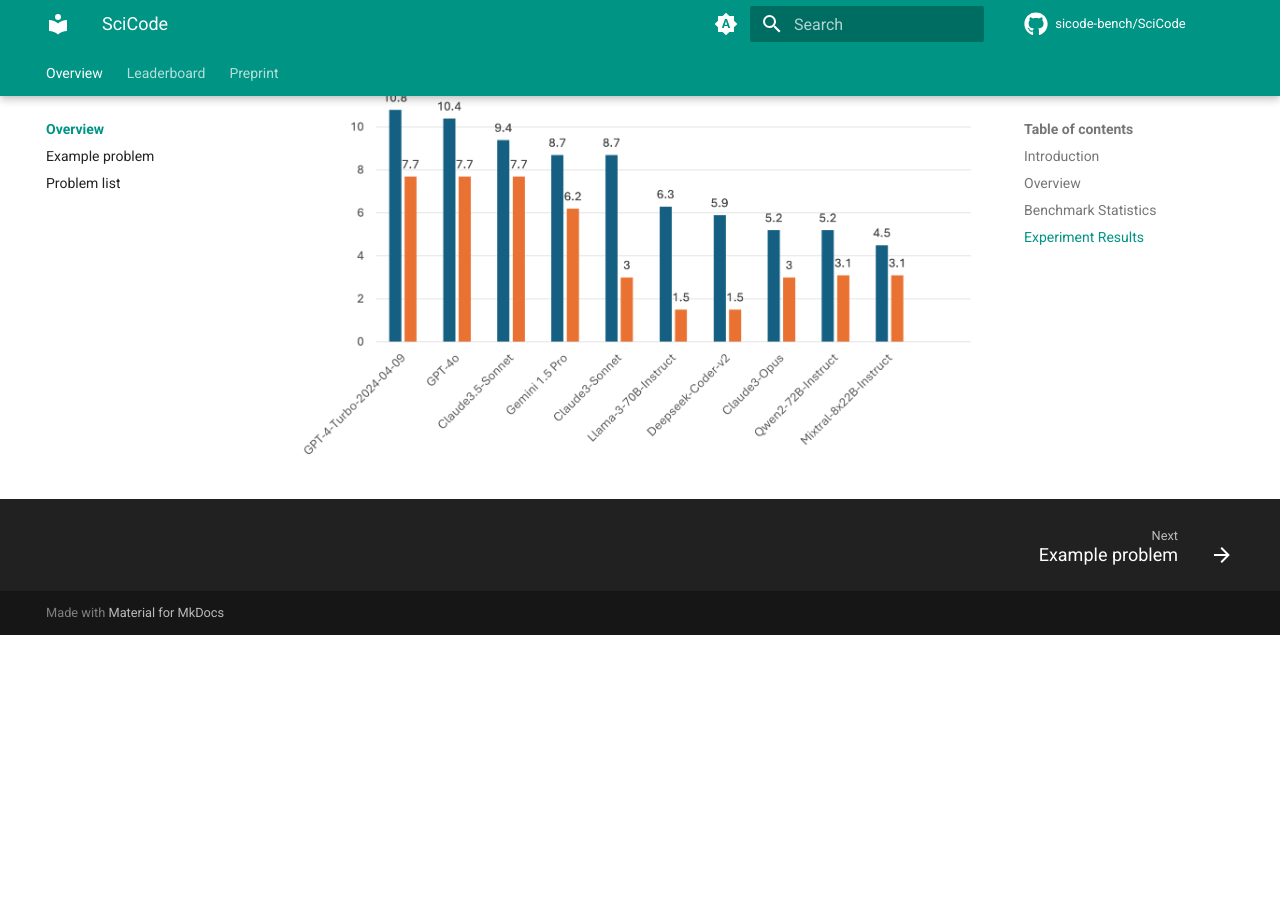
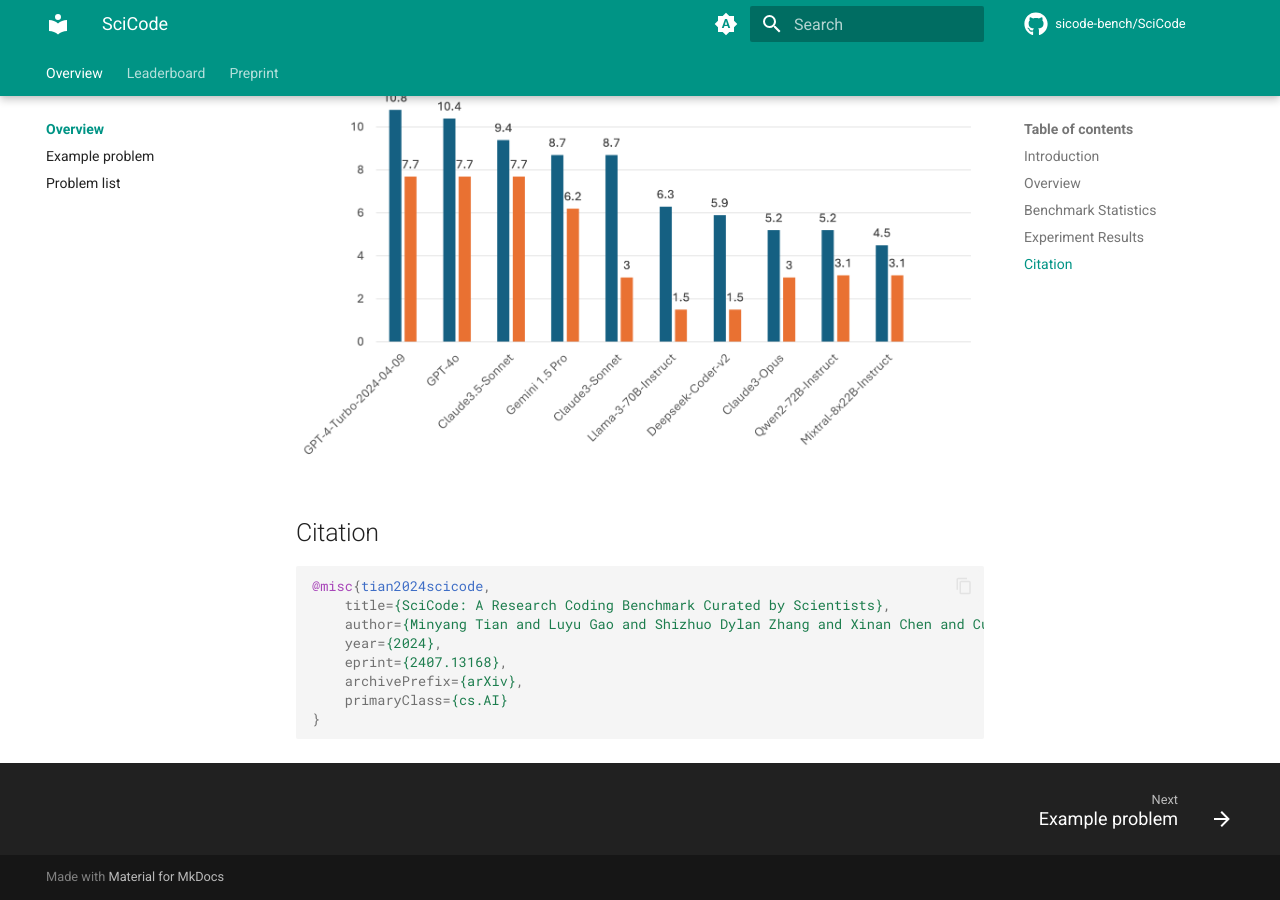
Before and after one commit to scicode-bench/scicode-bench.github.io, an MkDocs documentation site: the page built from docs/index.md, in a window 1280 px wide and 900 px high, scrolled down 4518 px. Built offline with MkDocs 1.6.1 and Material for MkDocs 9.7.7, drawn with Linux system fonts in a browser that asks for light colours; comment, search, counter and statistics services are not loaded; before the commit the page ends 5153 px from its top, so only the background shows below that.

Commit message:
Update index.md

````diff
--- a/docs/index.md
+++ b/docs/index.md
@@ -103,3 +103,15 @@
 ![Image Title](figures/Standard_Setup.png)
 ![Image Title](figures/Standard_Background.png)
 ![Image Title](figures/Performance_Gain.png)
+
+## Citation
+```bibtex
+@misc{tian2024scicode,
+    title={SciCode: A Research Coding Benchmark Curated by Scientists},
+    author={Minyang Tian and Luyu Gao and Shizhuo Dylan Zhang and Xinan Chen and Cunwei Fan and Xuefei Guo and Roland Haas and Pan Ji and Kittithat Krongchon and Yao Li and Shengyan Liu and Di Luo and Yutao Ma and Hao Tong and Kha Trinh and Chenyu Tian and Zihan Wang and Bohao Wu and Yanyu Xiong and Shengzhu Yin and Minhui Zhu and Kilian Lieret and Yanxin Lu and Genglin Liu and Yufeng Du and Tianhua Tao and Ofir Press and Jamie Callan and Eliu Huerta and Hao Peng},
+    year={2024},
+    eprint={2407.13168},
+    archivePrefix={arXiv},
+    primaryClass={cs.AI}
+}
+```
````
